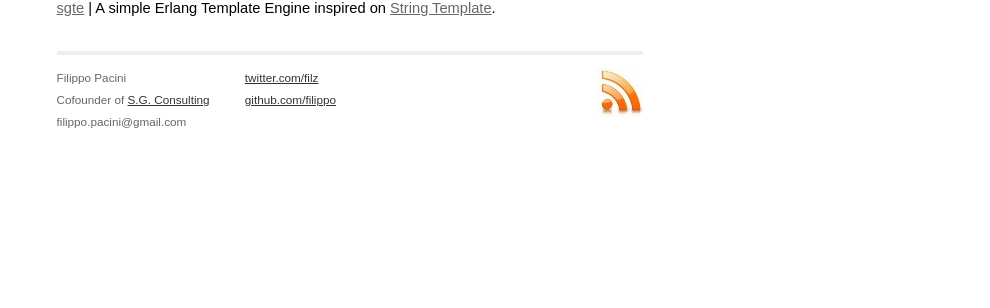
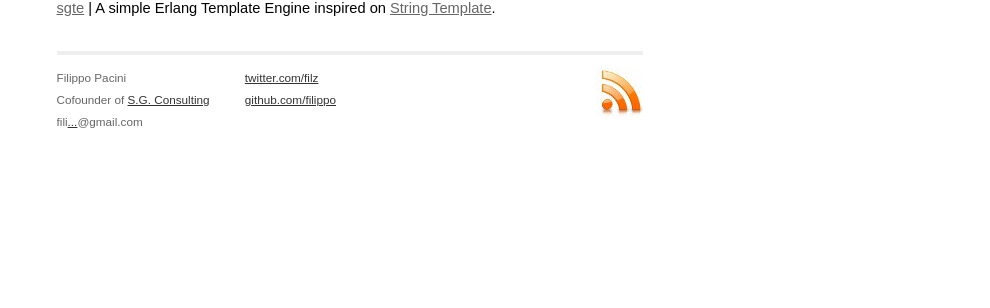
Before and after one commit to filippo/filippo.github.com, a Jekyll site: the page built from index.html, in a window 1280 px wide. Shown: the part 529-837 px from the top of the page, without its empty margins (290-1280 px from the left). Built offline with Jekyll 4.4.1, drawn with Linux system fonts in a browser that asks for light colours; Markdown is read by kramdown in place of the engine named in the settings.

Commit message:
add mailhide in email address

```diff
--- a/_layouts/default.html
+++ b/_layouts/default.html
@@ -24,7 +24,7 @@
       <p>
         Filippo Pacini<br>
         Cofounder of <a href="http://www.sgconsulting.it/">S.G. Consulting</a><br>
-	filippo.pacini@gmail.com
+	fili<a href="http://www.google.com/recaptcha/mailhide/d?k=014GzNgLqmS85BqvnZNHQ77g==&amp;c=qsA-APpD8ajL-9vJqLDAd5ZBosAt1xcM_4UwU4m8fH8=" onclick="window.open('http://www.google.com/recaptcha/mailhide/d?k\075014GzNgLqmS85BqvnZNHQ77g\75\75\46c\75qsA-APpD8ajL-9vJqLDAd5ZBosAt1xcM_4UwU4m8fH8\075', '', 'toolbar=0,scrollbars=0,location=0,statusbar=0,menubar=0,resizable=0,width=500,height=300'); return false;" title="Reveal this e-mail address">...</a>@gmail.com
       </p>
     </div>
     <div class="contact">
```
